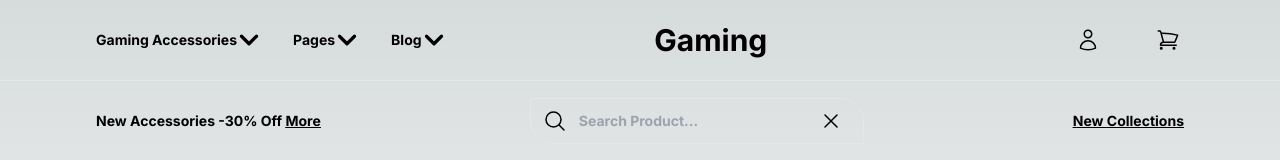
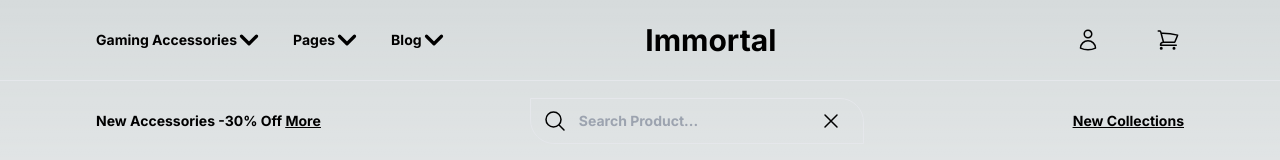
Before and after one commit to theneonstark/starkstore, a Next.js app: page / in a window 1280 px wide. Shown: the top 160 px of the page. Built offline with nearby package versions, Linux system fonts and the light colour scheme.

Commit message:
Header Main Changer

```diff
--- a/src/app/layout.tsx
+++ b/src/app/layout.tsx
@@ -104,7 +104,7 @@ export default function RootLayout({
             </div>
           </nav>
           <Link href={"/"} className="text-3xl -ml-20">
-            Gaming
+            Immortal
           </Link>
           <div className="flex">
             <Link className="px-9" href={"/profile"}>
```
